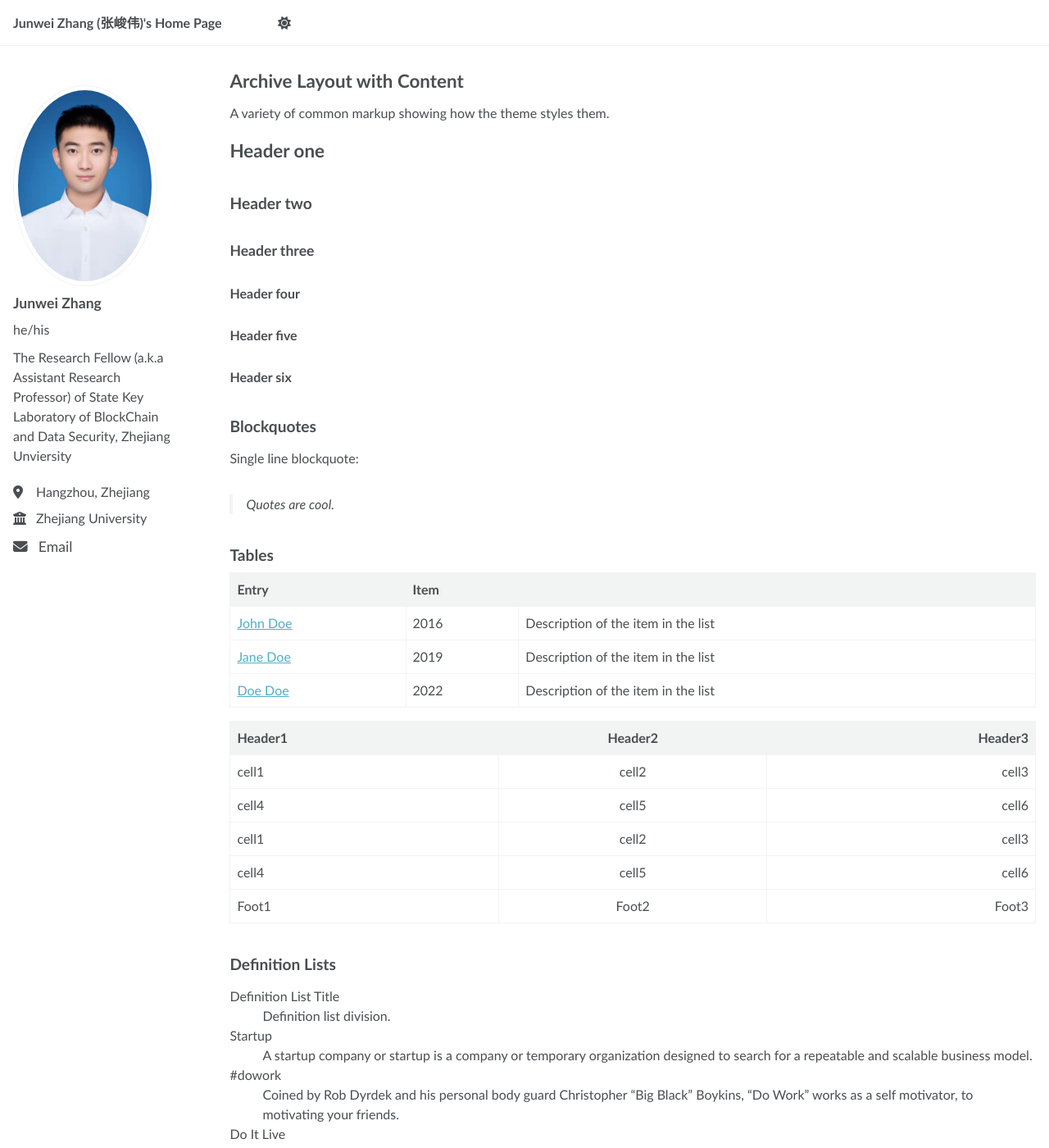
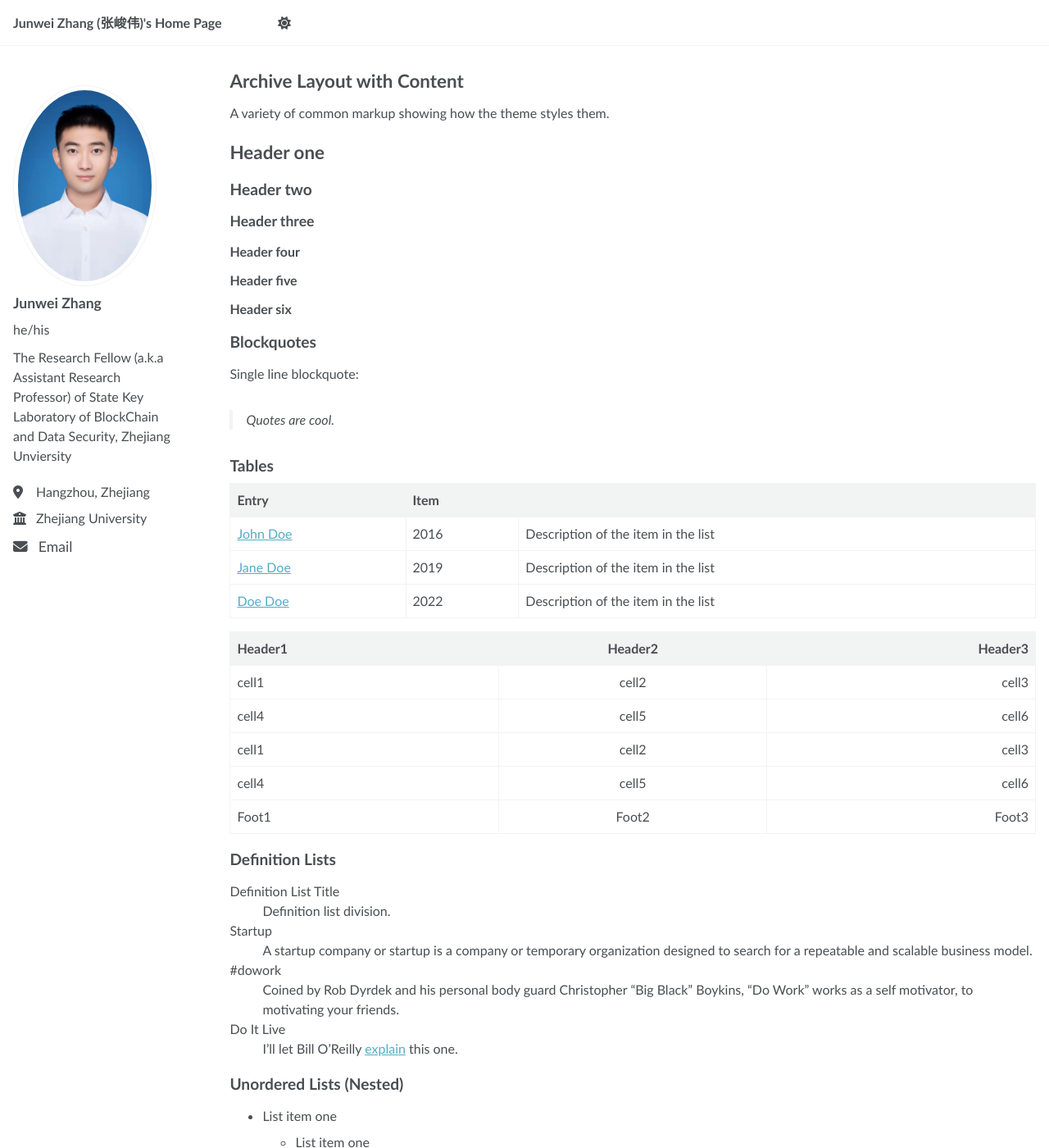
Before and after one commit to jw-zhang-zju/jw-zhang-zju.github.io, a Jekyll site: the page built from _pages/archive-layout-with-content.md, in a window 1280 px wide and 1400 px high. Shown: the whole window at 82% size. Built offline with Jekyll 4.4.1, drawn with Linux system fonts in a browser that asks for light colours.

Commit message:
Update _base.scss

```diff
--- a/_sass/layout/_base.scss
+++ b/_sass/layout/_base.scss
@@ -25,14 +25,14 @@ body {
 }
 
 h1, h2, h3, h4, h5, h6 {
-  margin: 2em 0 0.5em;
+  margin: 1em 0 0.5em;
   line-height: 1.2;
   font-family: $header-font-family;
   font-weight: bold;
 }
 
 h1 {
-  margin-top: 0;
+  margin-top: 1em;
   font-size: $type-size-3;
 }
 
@@ -308,12 +308,12 @@ nav {
   /* override white-space for nested lists */
   ul li,
   ol li {
-    margin-bottom: 0;
+    margin-bottom: 0.5em;
   }
 
   li ul,
   li ol {
-    margin-top: 0;
+    margin-top: 1em;
   }
 }
 
```
